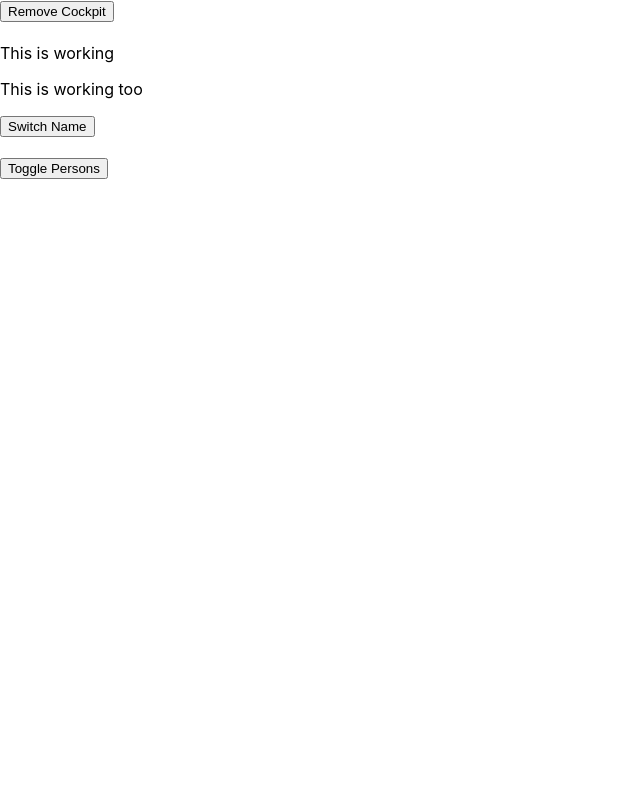
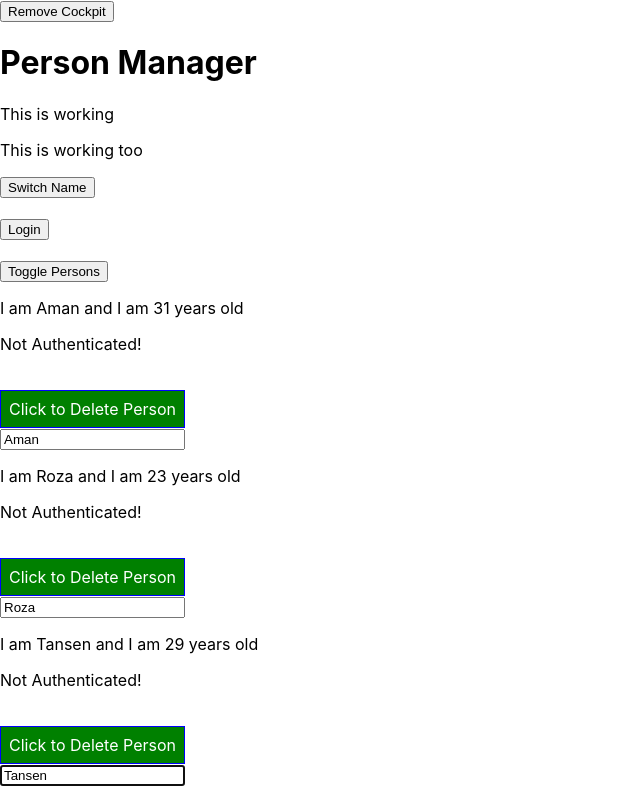
Before and after one commit to AmanAzim/1st-ReactJs, a React (Create React App) app: page / in a window 1280 px wide. Shown: the whole page, without its empty margins (0-640 px from the left). Built offline with nearby package versions, Linux system fonts and the light colour scheme.

Commit message:
"commit"

```diff
--- a/src/Components/Cockpit/Cockpit.js
+++ b/src/Components/Cockpit/Cockpit.js
@@ -1,7 +1,10 @@
-import React, {useEffect} from 'react';
+import React, {useEffect, useRef} from 'react';
 import CssClass from "./Cockpit.css";
 
 const Cockpit=(props)=>{
+
+    const buttonRef=useRef(null);
+
     //runs on any update of the component
     useEffect(()=>{
         console.log('[Cockpit.js] 1st useEffect()');
@@ -21,9 +24,12 @@ const Cockpit=(props)=>{
 
         const timer=setTimeout(()=>{alert('Saved data to cloud')}, 1000);
 
+        buttonRef.current.click();
+
         return ()=>{
             clearTimeout(timer);
-            console.log('[Cockpit.js] 3rd cleanup in useEffect()');};
+            console.log('[Cockpit.js] 3rd cleanup in useEffect()');
+        };
 
     },[]);
 
@@ -52,7 +58,9 @@ const Cockpit=(props)=>{
 
             <button  onClick={props.switchName}>Switch Name</button>
             <br></br><br></br>
-            <button className={btnClass} onClick={props.togglePerson}>Toggle Persons</button>
+            <button  className={btnClass} onClick={props.Login}>Login</button>
+            <br></br><br></br>
+            <button ref={buttonRef} className={btnClass} onClick={props.togglePerson}>Toggle Persons</button>
         </div>
     );
 };
--- a/src/Components/Persons/Person/Person.js
+++ b/src/Components/Persons/Person/Person.js
@@ -1,11 +1,21 @@
 import React, {Component} from 'react'
 import WithClass from '../../../HOC/WithClass';
 import CssClass from './Person.css'
+import PropTypes from 'prop-types'
 //import Radium from 'radium';
 
 class Person extends Component{
 
- render() {
+ constructor(props){
+     super(props);
+     this.inputElementRef=React.createRef();
+ }
+ componentDidMount() {
+    // this.inputElement.focus();
+     this.inputElementRef.current.focus();
+ }
+
+    render() {
      ////Creation LifeCycle Hook 3.2
      console.log('[Person.js] Rendering...');
 
@@ -24,16 +34,26 @@ class Person extends Component{
          //throw new Error('Something went Wrong Aman!!');
      }
      return( <WithClass ClassCss={CssClass.Person}>
-                 <p key={1}>I am {this.props.name} and I am {this.props.age} years old</p>
-                 <p key={2}>{this.props.children}</p>
-
-                 <br key={3}></br>
-                 <button style={buttonStyle} key={4} onClick={this.props.clickToDeletePerson}>Click to Delete Person</button>
-                 <br key={5}></br>
-                 <input type="text" key={6} onChange={this.props.changedName} value={this.props.name}/>
+                 <p>I am {this.props.name} and I am {this.props.age} years old</p>
+                 <p>{this.props.children}</p>
+                    {this.props.isAuth? <p>Authenticated!</p> : <p>Not Authenticated!</p>}
+                 <br></br>
+                 <button style={buttonStyle} onClick={this.props.clickToDeletePerson}>Click to Delete Person</button>
+                 <br></br>
+                 <input type="text"
+                        onChange={this.props.changedName}
+                        value={this.props.name}
+                        //ref={(inputAl)=>{this.inputElement=inputAl}}
+                        ref={this.inputElementRef}/>
              </WithClass>);
  }
 };
 
 //export default Radium(person);
+Person.propTypes={
+    name:PropTypes.string,
+    age:PropTypes.number,
+    clickToDeletePerson:PropTypes.func,
+    changedName:PropTypes.func,
+};
 export default Person;
--- a/src/Components/Persons/Persons.js
+++ b/src/Components/Persons/Persons.js
@@ -9,8 +9,8 @@ class Persons extends PureComponent{
         console.log('[Persons.js] getDerivedStateFromProps()');
         return state;
     }
-    ////Update LifeCycle Hook 2
-    shouldComponentUpdate(nextProps, nextState) {
+    ////Update LifeCycle Hook 2 May cause problem when using with PureComponent
+    /*shouldComponentUpdate(nextProps, nextState) {
         console.log('[Persons.js] shouldComponentUpdate()');
        if(nextProps.persons!==this.props.persons)
           {
@@ -19,7 +19,7 @@ class Persons extends PureComponent{
           else{
              return false;
           }
-    }
+    }*/
     ////Update LifeCycle Hook 4
     getSnapshotBeforeUpdate(prevProps, prevState) {
         console.log('[Persons.js] getSnapshotBeforeUpdate()');
@@ -46,6 +46,7 @@ class Persons extends PureComponent{
                                 age={person.age}
                                 clickToDeletePerson={() => {this.props.clickToDelete(index)}}
                                 changedName={(event) => {this.props.changed(event, person.id)}}
+                                isAuth={this.props.isAuthenticated}
                         />
                    </ErrorBoundary>
         });
--- a/src/Containers/App.js
+++ b/src/Containers/App.js
@@ -25,6 +25,8 @@ class App extends Component {
     ],
     showPersons:false,
     showCockpit:true,
+    changeTrackCouter:0,
+    authenticated:false,
   };
 
   ////Creation LifeCycle Hook 2
@@ -73,7 +75,9 @@ class App extends Component {
     const neWpersons=[...this.state.persons];
     neWpersons[personIndex]=onePerson;
 
-    this.setState({persons:neWpersons});
+    this.setState((prevState, props)=> {
+        return {persons: neWpersons, changeTrackCouter: prevState.changeTrackCouter + 1}
+    });
   };
 
   deletePersonsHandler=(index)=>{
@@ -83,6 +87,11 @@ class App extends Component {
       neWpersons.splice(index, 1);
       this.setState({persons:neWpersons});
   };
+
+  authHandler=()=>{
+      this.setState({ authenticated:true});
+  };
+
   render() {
       ////Creation LifeCycle Hook 3
       console.log('[App.js] render()');
@@ -94,6 +103,7 @@ class App extends Component {
              <Persons persons={this.state.persons}
                       clickToDelete={ (event, index)=>{this.deletePersonsHandler(index)} }
                       changed={(event, person_id)=>{this.ChangeNameHandler(event, person_id)}}
+                      isAuthenticated={this.state.authenticated}
                       />
 
       );
@@ -109,6 +119,7 @@ class App extends Component {
                                                    showPersons={this.state.showPersons}
                                                    togglePerson={this.togglePersonsHandler}
                                                    switchName={()=>this.SwitchNameHandler('Azim')}
+                                                   Login={this.authHandler}
                                             /> ): null
                 }
 
--- a/src/HOC/withClass2.js
+++ b/src/HOC/withClass2.js
@@ -2,7 +2,7 @@ import React from 'react';
 
 const withClass2=(WarppedCopmonent, className)=>{
     return (props)=> ( <div className={className}>
-                           <WarppedCopmonent/>
+                           <WarppedCopmonent {...props}/>
                        </div> );
 };
 
```
